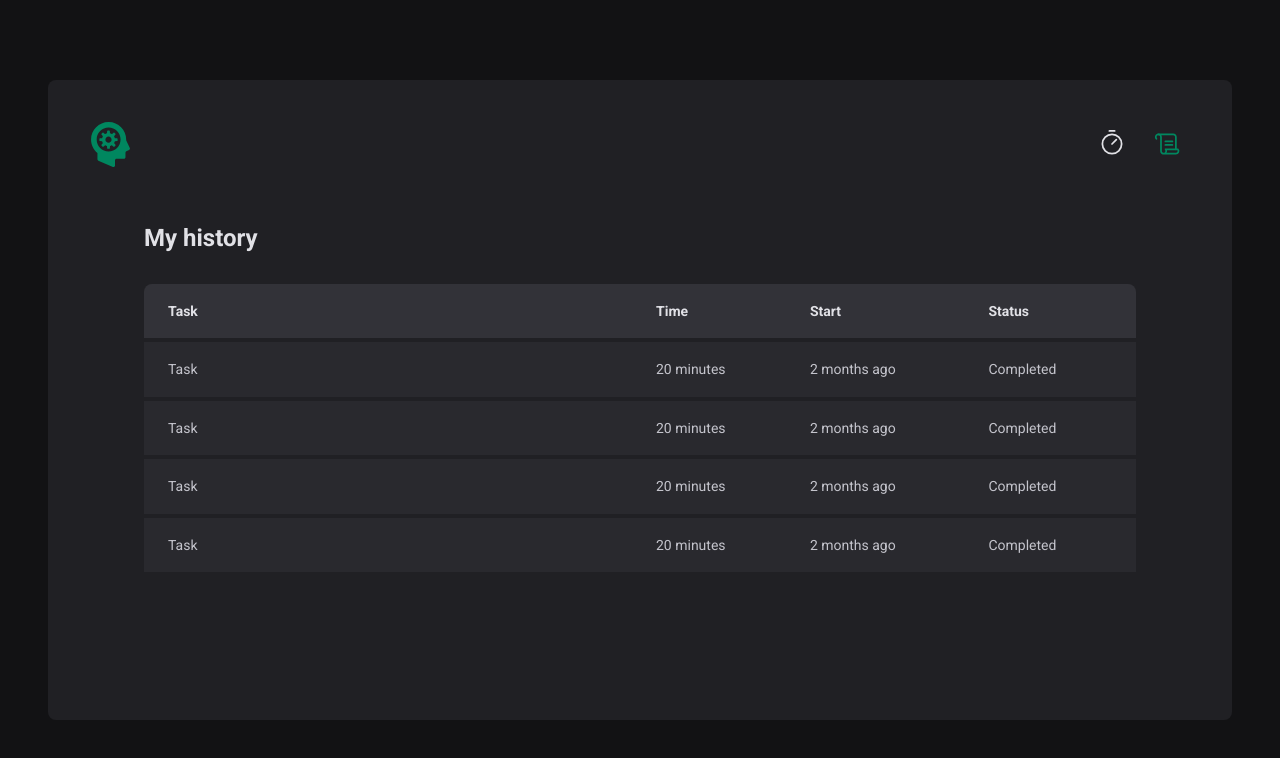
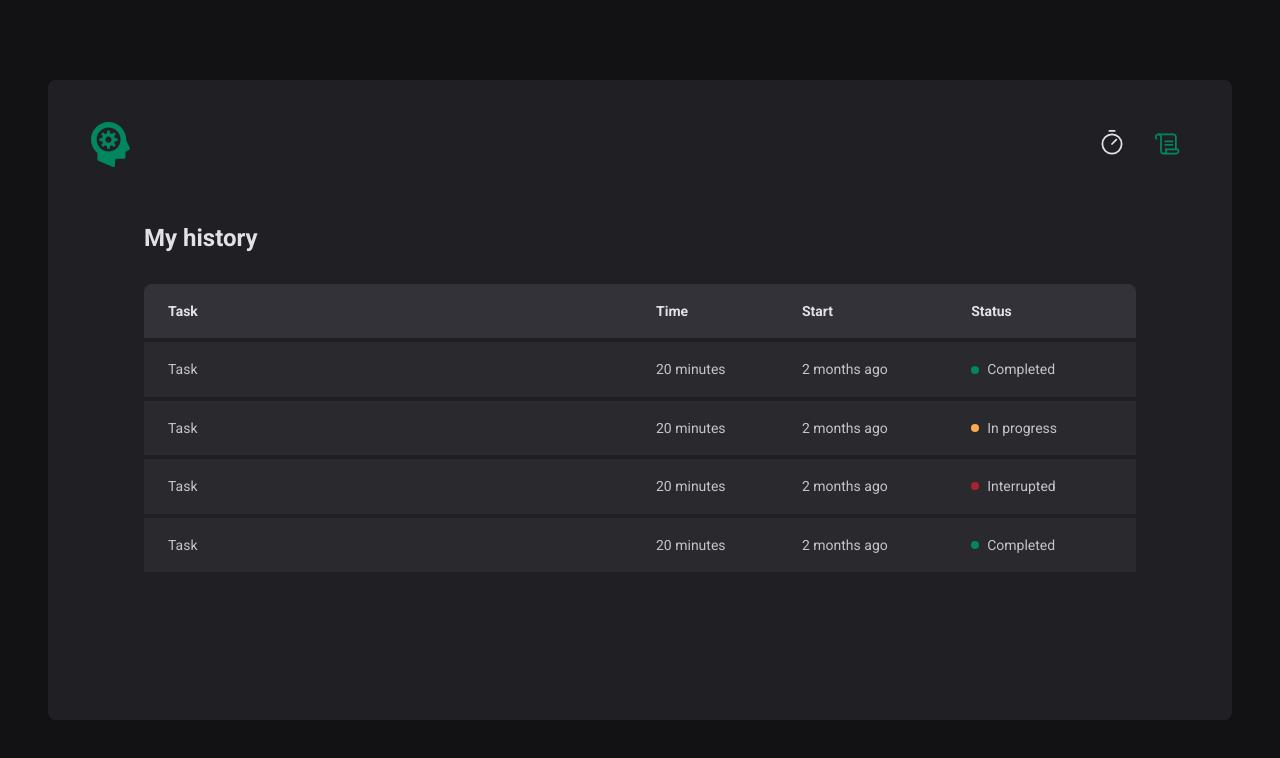
Before and after one commit to JulioRarick/pomodoro-mind, a React (Vite) app: page /history in a window 1280 px wide. Shown: the top 758 px of the page. Built offline with nearby package versions, Linux system fonts and the light colour scheme.

Commit message:
feat: status component style

```diff
--- a/src/pages/History/index.tsx
+++ b/src/pages/History/index.tsx
@@ -1,4 +1,4 @@
-import { HistoryContainer, HistoryList } from './styles';
+import { HistoryContainer, HistoryList, Status } from './styles';
 
 export function History() {
    return (
@@ -17,25 +17,33 @@
                      <td>Task</td>
                      <td>20 minutes</td>
                      <td>2 months ago</td>
-                     <td>Completed</td>
+                     <td>
+                        <Status statusColor='green'>Completed</Status>
+                     </td>
                   </tr>
                   <tr>
                      <td>Task</td>
                      <td>20 minutes</td>
                      <td>2 months ago</td>
-                     <td>Completed</td>
+                     <td>
+                        <Status statusColor='yellow'>In progress</Status>
+                     </td>
                   </tr>
                   <tr>
                      <td>Task</td>
                      <td>20 minutes</td>
                      <td>2 months ago</td>
-                     <td>Completed</td>
+                     <td>
+                        <Status statusColor='red'>Interrupted</Status>
+                     </td>
                   </tr>
                   <tr>
                      <td>Task</td>
                      <td>20 minutes</td>
                      <td>2 months ago</td>
-                     <td>Completed</td>
+                     <td>
+                        <Status statusColor='green'>Completed</Status>
+                     </td>
                   </tr>
                </tbody>
             </table>
--- a/src/pages/History/styles.ts
+++ b/src/pages/History/styles.ts
@@ -56,3 +56,23 @@
       }
    }
 `;
+const STATUS_COLORS = {
+   yellow: 'yellow-500',
+   green: 'green-500',
+   red: 'red-500',
+} as const;
+interface StatusProps {
+   statusColor: keyof typeof STATUS_COLORS;
+}
+export const Status = styled.span<StatusProps>`
+   display: flex;
+   align-items: center;
+   gap: 0.5rem;
+   &::before {
+      content: '';
+      width: 0.5rem;
+      height: 0.5rem;
+      border-radius: 9999px;
+      background: ${(props) => props.theme[STATUS_COLORS[props.statusColor]]};
+   }
+`;
```
